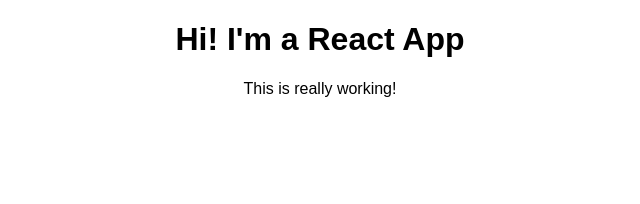
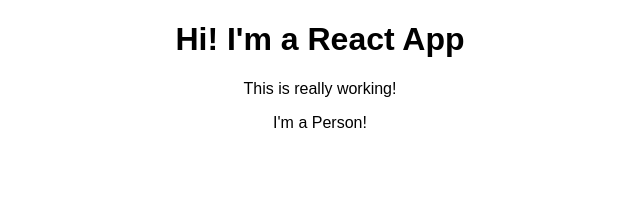
Before and after one commit to shelbourn/React.js-Playground, a React (Create React App) app in the folder react-js-playground/: page / in a window 1280 px wide. Shown: the top 204 px of the page, without its empty margins (320-960 px from the left). Built offline with nearby package versions, Linux system fonts and the light colour scheme.

Commit message:
Using the Person component

```diff
--- a/react-js-playground/src/App.js
+++ b/react-js-playground/src/App.js
@@ -1,6 +1,7 @@
 import React, { Component } from 'react'
 import './App.css'
 // Component must have uppercase name when importing
+// Components with lowercase names are reserved for native HTML syntax
 import Person from './Person/Person'
 
 class App extends Component {
@@ -9,6 +10,7 @@
 			<div className="App">
 				<h1>Hi! I'm a React App</h1>
 				<p>This is really working!</p>
+				<Person />
 			</div>
 		)
 	}
```
